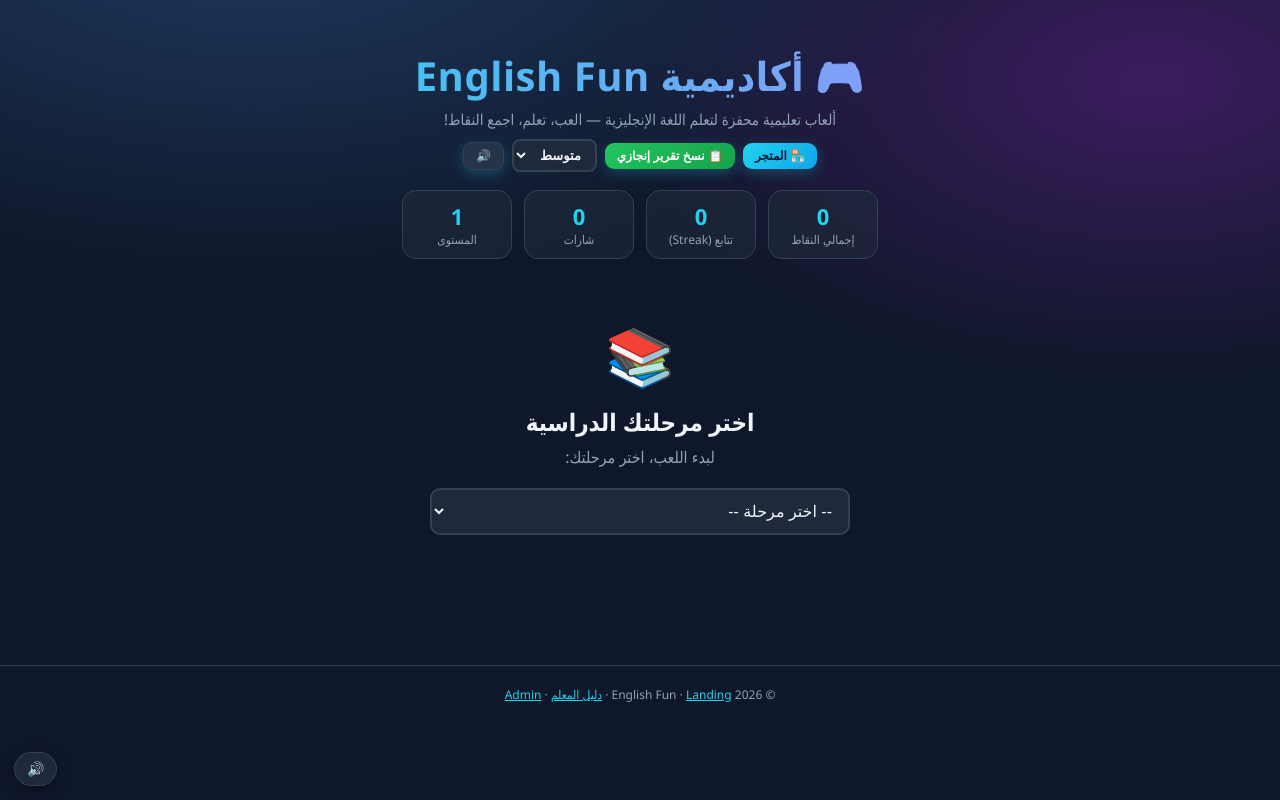
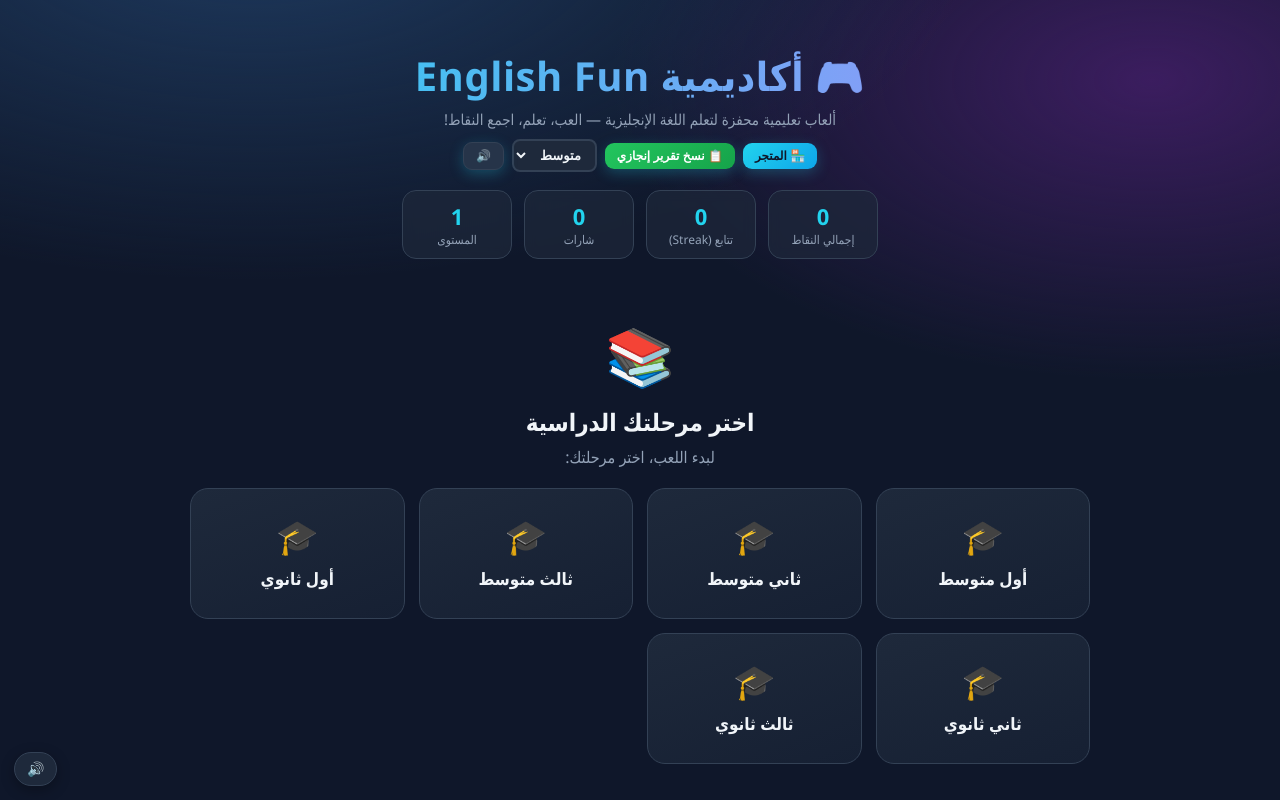
Before and after one commit to hmsalbokh/egame, a plain HTML site: page index.html in a window 1280 px wide. Shown: the top 800 px of the page. Drawn offline with Linux system fonts and the light colour scheme.

Commit message:
feat: show educational stages as cards on main page

```diff
--- a/index.html
+++ b/index.html
@@ -74,6 +74,18 @@
     border-radius:999px;background:rgba(167,139,250,.15);color:var(--accent2);
   }
 
+  .stage-cards{display:grid;grid-template-columns:repeat(auto-fill,minmax(180px,1fr));gap:14px;margin:16px 0}
+  .stagecard{
+    background:linear-gradient(160deg,var(--card),#162033);
+    border:1px solid var(--border);border-radius:18px;padding:24px 16px;
+    cursor:pointer;text-align:center;transition:transform .18s,box-shadow .18s,border-color .18s;
+    position:relative;overflow:hidden;
+  }
+  .stagecard:hover{transform:translateY(-4px);border-color:var(--accent);box-shadow:0 12px 30px rgba(34,211,238,.18)}
+  .stagecard.active{border-color:var(--accent2);box-shadow:0 0 0 2px rgba(167,139,250,.4)}
+  .stagecard .ico{font-size:34px;margin-bottom:8px}
+  .stagecard h3{font-size:17px;margin-bottom:4px}
+  .stagecard .tag{display:inline-block;margin-top:6px;font-size:11px;padding:3px 9px;border-radius:999px;background:rgba(167,139,250,.15);color:var(--accent2)}
   .view{display:none}
   .view.active{display:block;animation:fade .25s}
   @keyframes fade{from{opacity:0;transform:translateY(6px)}to{opacity:1;transform:none}}
@@ -1031,9 +1043,9 @@ function renderStageSelector(){
     if(menu) menu.classList.remove('active');
     if(gate) gate.classList.add('active');
     if(gateC){
-      gateC.innerHTML = '<div style="max-width:420px;margin:40px auto;text-align:center"><div style="font-size:56px;margin-bottom:12px">📚</div><h2 style="margin-bottom:8px">اختر مرحلتك الدراسية</h2><p style="color:var(--muted);margin-bottom:20px">لبدء اللعب، اختر مرحلتك:</p><select id="stageDropdown" onchange="selectStage(this.value)" style="width:100%;padding:12px;border-radius:10px;border:2px solid var(--border);background:var(--card);color:var(--text);font-size:16px"><option value="">-- اختر مرحلة --</option>' +
-        stages.map(s=>'<option value="'+s.id+'">'+s.name+'</option>').join('') +
-        '</select></div>';
+      gateC.innerHTML = '<div style="max-width:900px;margin:40px auto;text-align:center"><div style="font-size:56px;margin-bottom:12px">📚</div><h2 style="margin-bottom:8px">اختر مرحلتك الدراسية</h2><p style="color:var(--muted);margin-bottom:20px">لبدء اللعب، اختر مرحلتك:</p><div class="stage-cards">' +
+        stages.map(s=>'<div class="stagecard" onclick="selectStage(\''+s.id+'\')"><div class="ico">🎓</div><h3>'+s.name+'</h3></div>').join('') +
+        '</div></div>';
     }
     return;
   }
@@ -1041,9 +1053,9 @@ function renderStageSelector(){
   if(gate) gate.classList.remove('active');
   if(menu) menu.classList.add('active');
   if(sel){
-    sel.innerHTML = '<div class="panel" style="margin-bottom:12px"><h3 style="margin-bottom:8px">📚 المرحلة: <span style="color:var(--accent)">'+(stages.find(s=>s.id===activeId)||{}).name+'</span></h3><select onchange="selectStage(this.value)" style="width:100%;padding:8px;border-radius:8px;border:2px solid var(--border);background:var(--bg);color:var(--text)">' +
-      stages.map(s=>'<option value="'+s.id+'" '+(s.id===activeId?'selected':'')+'>'+s.name+'</option>').join('') +
-      '</select></div>';
+    sel.innerHTML = '<div class="panel" style="margin-bottom:12px"><h3 style="margin-bottom:10px">📚 اختر مرحلتك الدراسية</h3><div class="stage-cards">' +
+      stages.map(s=>'<div class="stagecard '+(s.id===activeId?'active':'')+'" onclick="selectStage(\''+s.id+'\')"><div class="ico">🎓</div><h3>'+s.name+'</h3>'+(s.id===activeId?'<span class="tag">الحالية</span>':'')+'</div>').join('') +
+      '</div></div>';
   }
 }
 function selectStage(id){
```
